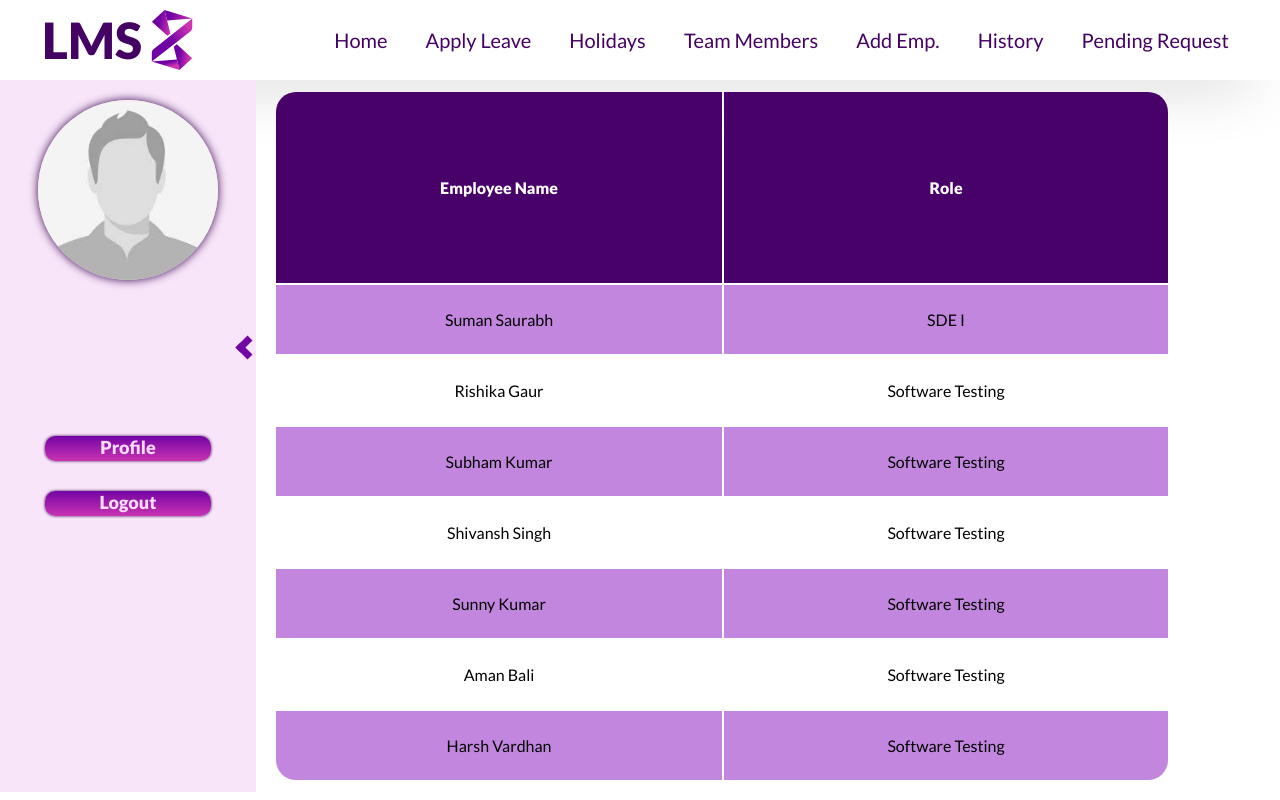
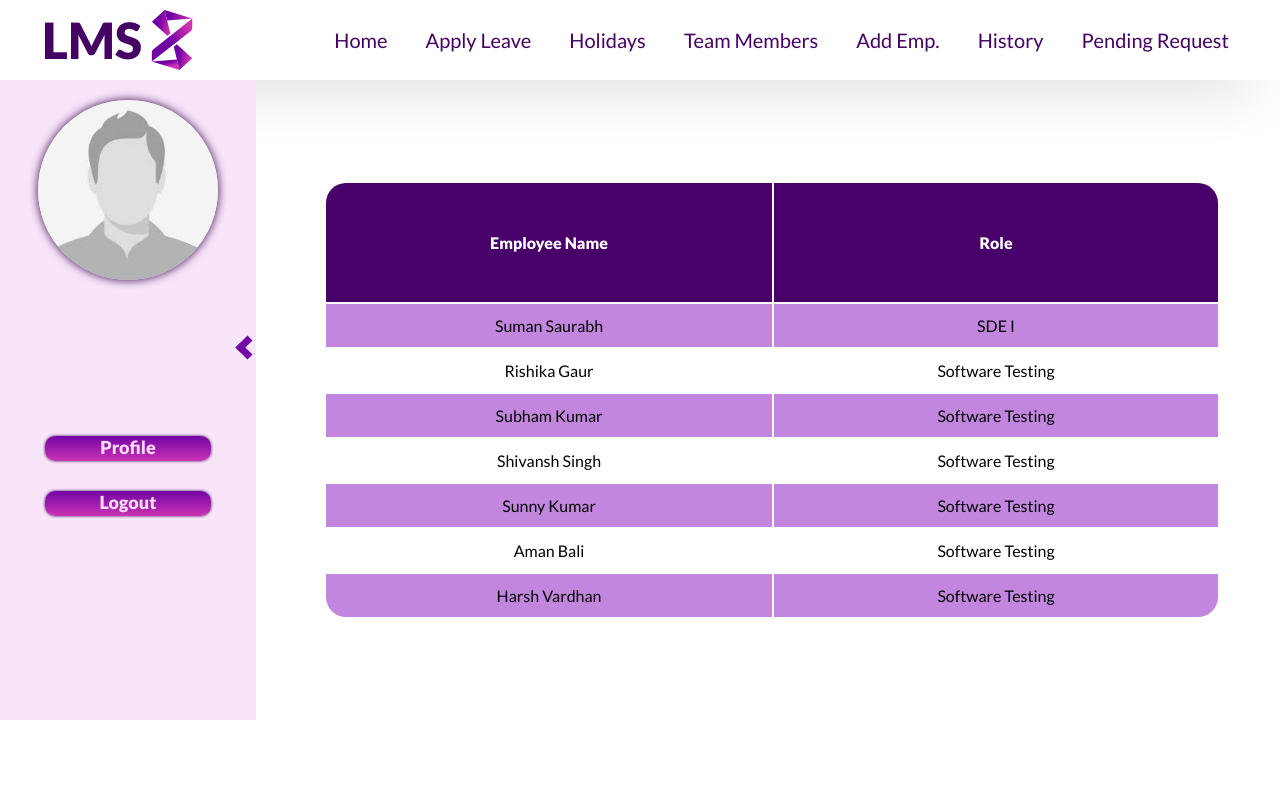
Before and after one commit to shubh045/learning-management-system, a React (Create React App) app in the folder Client/: page /team-member in a window 1280 px wide. Built offline with nearby package versions, Linux system fonts and the light colour scheme.

Commit message:
updated team.css

```diff
--- a/Client/package.json
+++ b/Client/package.json
@@ -3,6 +3,7 @@
   "version": "0.1.0",
   "private": true,
   "dependencies": {
+    "@fortawesome/fontawesome-svg-core": "^6.1.2",
     "@fortawesome/free-solid-svg-icons": "^6.1.2",
     "@fortawesome/react-fontawesome": "^0.2.0",
     "@testing-library/jest-dom": "^5.16.4",
--- a/Client/src/component/Team/Teams.css
+++ b/Client/src/component/Team/Teams.css
@@ -1,12 +1,13 @@
-/* .teams{
-     margin-top: 10%;
+.teams{
+     /* margin-top: 10%;
     margin-left: 20%;
-     background: linear-gradient(white, rgb(231, 197, 236));
-}  */
+     background: linear-gradient(white, rgb(231, 197, 236));            */
+     margin: auto;
+}
 .table {
   margin: 0% auto;
   width: 70vw;
-  height:86.5vh;
+  /* height:86.5vh; */
 }
 tr:hover {
   background-color: #d8a9ed;
```
Also changed, not shown: 1 other file (tests, documents, lock files or other folders).
